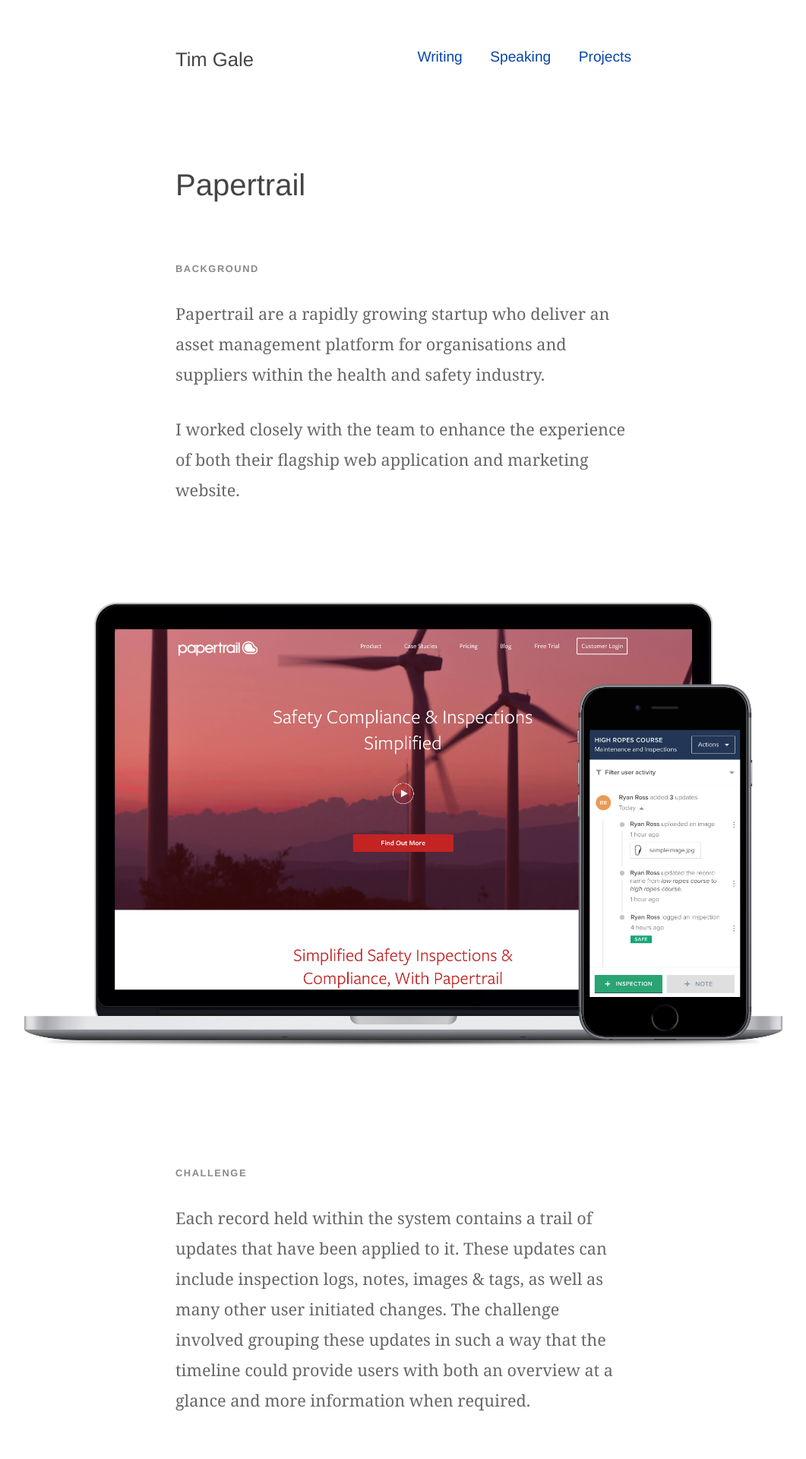
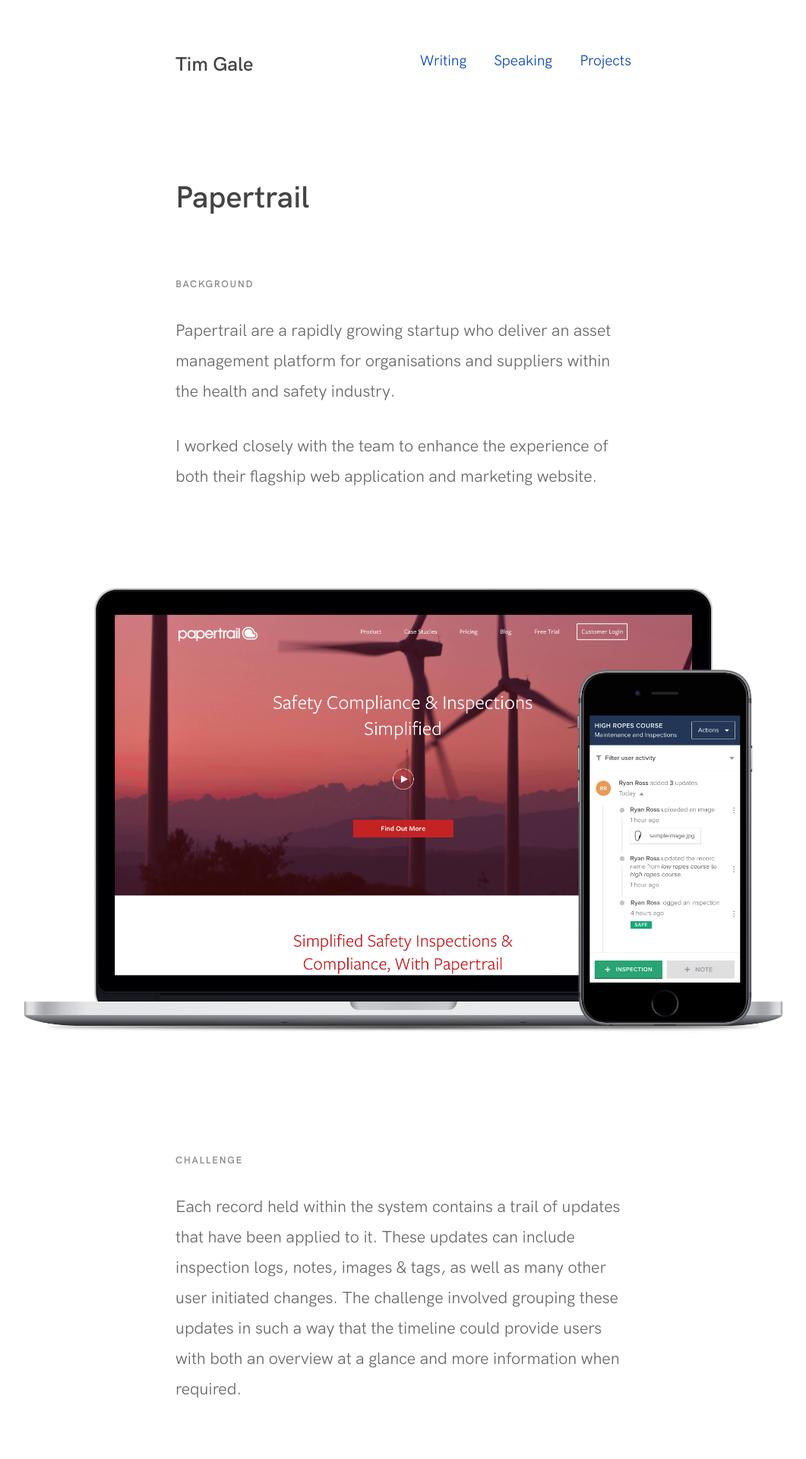
Before and after one commit to timgale/timgale.github.io, a Jekyll site: the page built from _projects/2016-05-25-papertrail.md, in a window 1280 px wide. Shown: the top 1920 px of the page at 76% size, without its empty margins (109-1170 px from the left). Built offline with Jekyll 4.4.1, drawn with Linux system fonts in a browser that asks for light colours; some of the changed text lies outside the part shown.

Commit message:
Update fonts

```diff
--- a/_layouts/project.html
+++ b/_layouts/project.html
@@ -22,7 +22,7 @@
       <div class="pagination mb--double">
         <div class="pagination__item--prev fl-m">
           {% if page.previous != 'nil' %}
-            {% if page.title == 'TJFA' %}
+            {% if page.title == 'Papertrail' %}
             {% else %}
             <a href="{{ page.previous.url }}">
               <span class="text mb--quarter">&#8592; Previous Project</span>
@@ -34,7 +34,7 @@
         </div>
         <div class="pagination__item--next fr-m">
             {% if page.next != 'nil' %}
-              {% if page.title == 'Carbon' %}
+              {% if page.title == 'Travel Junction' %}
               {% else %}
                 <a href="{{ page.next.url }}">
                   <span class="text mb--quarter">Next Project &#8594;</span>
--- a/_sass/base/_defaults.scss
+++ b/_sass/base/_defaults.scss
@@ -3,8 +3,25 @@
 \*----------------------------------------*/
 
 // Typography
-$font-family-alpha: "franklin-gothic-urw", "Helvetica Nueue", Helvetica, sans-serif;
-$font-family-bravo: "freight-text-pro", Georgia, serif;
+@font-face {
+font-family: "hk-grotesk-regular";
+src: url("/fonts/hkgrotesk-regular.eot"),
+	 url('/fonts/hkgrotesk-regular.woff2') format('woff2'),
+     url('/fonts/hkgrotesk-regular.woff') format('woff'),
+	 url("/fonts/hkgrotesk-regular.otf") format("opentype");
+}
+
+@font-face {
+font-family: "hk-grotesk-semi-bold";
+src: url("/fonts/hkgrotesk-semibold.eot"),
+	 url('/fonts/hkgrotesk-semibold.woff2') format('woff2'),
+     url('/fonts/hkgrotesk-semibold.woff') format('woff'),
+	 url("/fonts/hkgrotesk-semibold.otf") format("opentype");
+}
+
+$font-family-alpha: "hk-grotesk-regular", "franklin-gothic-urw", "Helvetica Nueue", Helvetica, sans-serif;
+$font-family-bravo: "hk-grotesk-semi-bold", "franklin-gothic-urw", "Helvetica Nueue", Helvetica, sans-serif;
+$font-family-charlie: "freight-text-pro", Georgia, serif;
 $font-size-base:   17px;
 $line-height-base: 32px;
 
--- a/_sass/base/_typography.scss
+++ b/_sass/base/_typography.scss
@@ -12,14 +12,14 @@
 h6 { margin: 0; }
 
 .heading {
-  font-family: $font-family-alpha;
+  font-family: $font-family-bravo;
   padding: 0;
 }
 
   .heading--alpha {
     @extend .heading;
     font-size: 1.6rem;
-    font-weight: 400;
+    font-weight: 600;
     letter-spacing: 0;
     color: #444444;
 
@@ -31,7 +31,7 @@
   .heading--bravo {
     @extend .heading;
     font-size: 2.5rem;
-    font-weight: 400;
+    font-weight: 600;
     color: #444444;
   }
 
@@ -39,7 +39,7 @@
     @extend .heading;
     margin-top: 0;
     font-size: 1.3rem;
-    font-weight: 400;
+    font-weight: 600;
     color: #444444;
   }
 
@@ -87,7 +87,7 @@
 // Paragraphs
 
 p {
-  font-family: $font-family-bravo;
+  font-family: $font-family-alpha;
   @extend .mb;
   font-size: 1.35rem;
   line-height: 1.85em;
```
Also changed, not shown: _drafts/2019-05-08-carbon.md (+4 -6 lines), _drafts/2019-05-08-measuring-design-success.md (+58 -0 lines), fonts/hkgrotesk-regular.otf (added), fonts/hkgrotesk-regular.ttf (added), fonts/hkgrotesk-regular.woff (added), fonts/hkgrotesk-regular.woff2 (added), fonts/hkgrotesk-semibold.otf (added), fonts/hkgrotesk-semibold.ttf (added), fonts/hkgrotesk-semibold.woff (added), fonts/hkgrotesk-semibold.woff2 (added), 1 other file.
